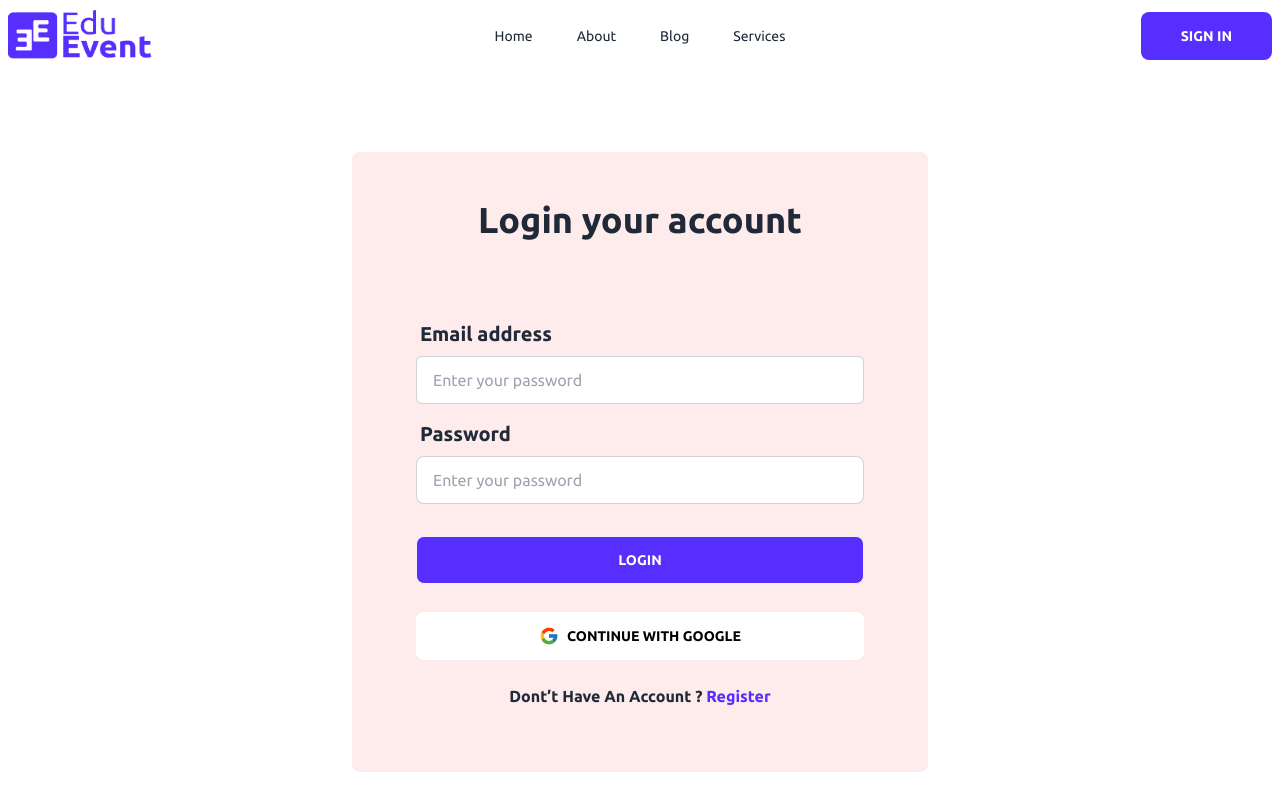
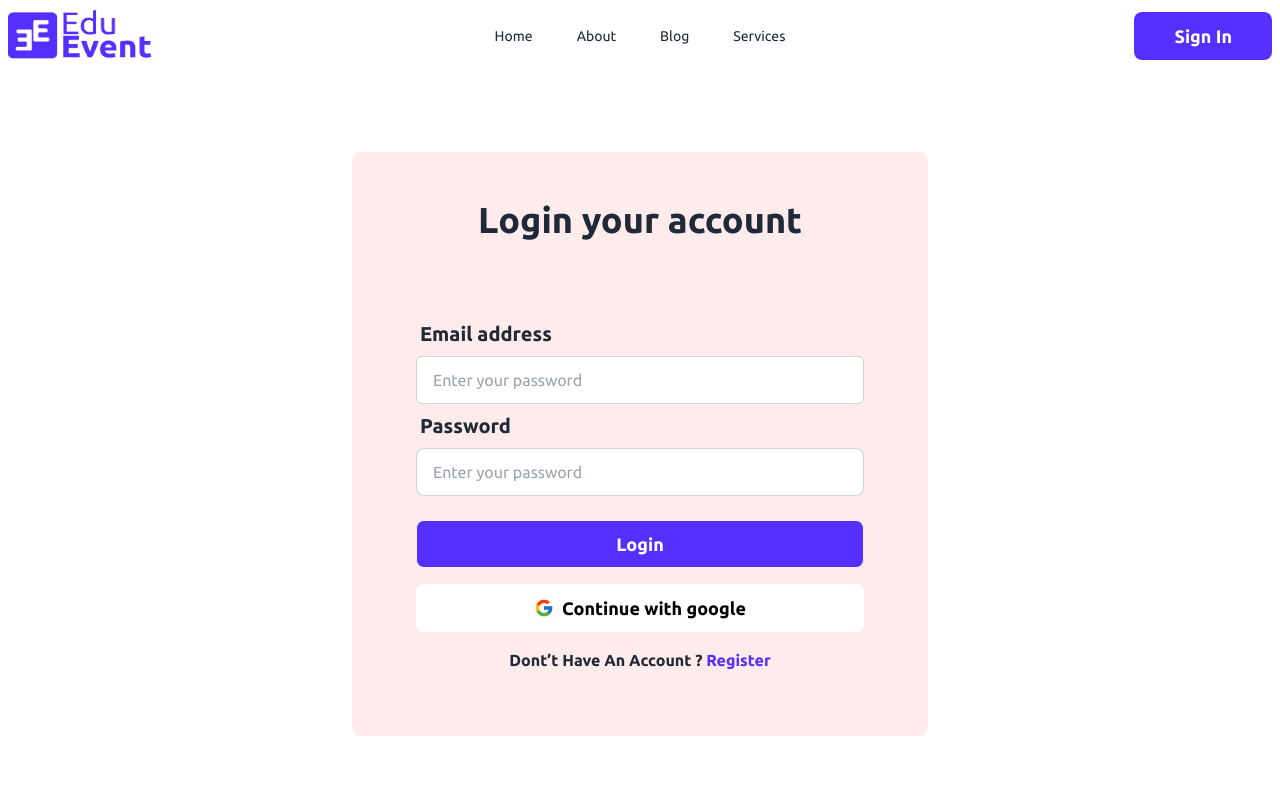
Before and after one commit to KhandakerSamin/EduEvent-event-management-web, a React (Vite) app: page /login in a window 1280 px wide. Shown: the top 810 px of the page. Built offline with nearby package versions, Linux system fonts and the light colour scheme; no server answers.

Commit message:
Private route and loading part done

```diff
--- a/src/Components/Navber/Navber.jsx
+++ b/src/Components/Navber/Navber.jsx
@@ -43,7 +43,7 @@ const Navber = () => {
                {
                 user ?  <Link to=''><a onClick={handleSignOut} className="btn  bg-[#562EFE] text-white border-none px-10 py-2 ">Sign Out</a></Link>
                 :
-                <Link to='/login'><a className="btn  bg-[#562EFE] text-white border-none px-10 py-2 ">Sign In</a></Link>
+                <Link to='/login'><a className="btn  bg-[#562EFE] text-white border-none px-10 py-2 normal-case text-lg font-bold">Sign In</a></Link>
                }
             </div>
         </div>
--- a/src/Components/ServicesSection/ServiceCard.jsx
+++ b/src/Components/ServicesSection/ServiceCard.jsx
@@ -18,7 +18,7 @@ const ServiceCard = ({categories}) => {
             </div>
             <h1 className='font-bold text-2xl mb-3 text-black '>{title} </h1>
             <p className='mb-5 '>{short_description}</p>
-            <Link to={`/details/${id}`}><button className='btn btn-primary w-full'>Take A Look</button></Link>
+            <Link to={`/details/${id}`}><button className='btn normal-case text-lg font-bold btn-primary w-full'>Take A Look</button></Link>
         </div>
     );
 };
--- a/src/Pages/Login/Login.jsx
+++ b/src/Pages/Login/Login.jsx
@@ -1,23 +1,31 @@
 import React, { useContext } from 'react';
-import { Link } from 'react-router-dom';
+import { Link, useLocation, useNavigate } from 'react-router-dom';
 import { FcGoogle } from "react-icons/fc";
 import { AuthContext } from '../../Providers/AuthProvider';
+import { GoogleAuthProvider, getAuth, signInWithPopup } from "firebase/auth";
+import app from '../../Firebase/firebase.config';
 
 const Login = () => {
 
-    const { signIn } = useContext (AuthContext);
+    const { signIn } = useContext(AuthContext);
+    const location = useLocation();
+    const navigate = useNavigate();
+
+    const auth = getAuth(app);
+
+    const provider = new GoogleAuthProvider();
 
 
-    // const handleGoogleLogin = () => {
+    const handleGoogleLogin = () => {
 
-    //     googleLogin()
-    //     .then( res => {
-    //         console.log(res);
-    //     })
-    //     .catch( err => {
-    //         console.log(err);
-    //     })
-    // }
+        signInWithPopup()
+            .then(res => {
+                console.log(res);
+            })
+            .catch(err => {
+                console.log(err);
+            })
+    }
 
 
     const handleLogin = e => {
@@ -31,8 +39,8 @@ const Login = () => {
         signIn(email, password)
             .then(res => {
                 console.log(res);
-                //
-                // navigate(location?.state ? location.state : '/')
+                // navigate after login
+                navigate(location?.state ? location.state : '/')
             })
             .catch(err => {
                 console.log(err);
@@ -44,7 +52,8 @@ const Login = () => {
         <div className="">
             <div className="card  flex-shrink-0 rounded-lg w-full max-w-xl bg-[#FEEBEB]  mx-auto  my-20">
                 <h1 className="text-center text-4xl font-semibold mt-12  mx-16 pb-10">Login your account </h1>
-                <form onSubmit={handleLogin} className="card-body mx-8">
+                <div className="card-body mx-8">
+                <form onSubmit={handleLogin} >
                     <div className="form-control">
                         <label className="label">
                             <span className="label-text text-xl font-semibold">Email address</span>
@@ -59,16 +68,19 @@ const Login = () => {
                     </div>
 
                     <div className="form-control mt-6 w-full">
-                        <button className="btn bg-[#562EFE] w-full text-white hover:text-black " type="submit">Login</button>
+                        <button className="btn bg-[#562EFE] normal-case text-lg font-bold w-full text-white hover:text-black " type="submit">Login</button>
                     </div>
-                    <button  className="btn btn-outline bg-white w-full mt-5 mb-2 border-none text-black">
+                </form>
+                    <button className="btn btn-outline normal-case text-lg font-bold bg-white w-full mt-2 mb-2 border-none text-black">
                         <FcGoogle className="text-xl"></FcGoogle>
                         Continue with google
                     </button>
                     <div>
-                        <h1 className="font-semibold text-base text-center mb-8 mt-2">Dont’t Have An Account ? <Link to='/register' className="text-[#562EFE]">Register</Link></h1>
+                        <h1 className="font-semibold text-base text-center mb-8 ">Dont’t Have An Account ? <Link to='/register' className="text-[#562EFE]">Register</Link></h1>
                     </div>
-                </form>
+                </div>
+                <div>
+                </div>
             </div>
         </div>
     );
--- a/src/Providers/AuthProvider.jsx
+++ b/src/Providers/AuthProvider.jsx
@@ -1,32 +1,31 @@
 import { createContext, useEffect, useState } from "react";
 import { createUserWithEmailAndPassword, getAuth, onAuthStateChanged, signInWithEmailAndPassword, signOut } from "firebase/auth";
 import app from "../Firebase/firebase.config";
-import { GoogleAuthProvider ,signInWithPopup } from "firebase/auth";
 
 export const AuthContext = createContext(null);
 
 const auth = getAuth(app);
-
-const provider = new GoogleAuthProvider();
 
 
 const AuthProvider = ({children}) => {
 
     const [user, setUser] = useState(null);
 
-    // const googleLogin = (provider) =>{
-    //     return signInWithPopup(auth,provider);
-    // }
+    const [loading, setLoading] = useState(true);
+
 
     const createUser = (email, password) => {
+        setLoading(true);
         return createUserWithEmailAndPassword(auth,email,password);
     }
 
     const signIn = (email, password) => {
+        setLoading(true);
         return signInWithEmailAndPassword(auth ,email, password);
     }
 
     const logOut = () => {
+        setLoading(true);
         return signOut(auth);
     }
 
@@ -34,6 +33,7 @@ const AuthProvider = ({children}) => {
         const unSubscribe =onAuthStateChanged(auth , currentUser => {
             console.log("User in the auth sate changed", currentUser);
             setUser(currentUser);
+            setLoading(false);
         });
         return () => {
             unSubscribe();
@@ -45,6 +45,7 @@ const AuthProvider = ({children}) => {
         createUser,
         signIn,
         logOut,
+        loading,
     }
     return (
         <AuthContext.Provider value={authInfo}>
--- a/src/Router/PrivateRoute.jsx
+++ b/src/Router/PrivateRoute.jsx
@@ -1,16 +1,24 @@
 import { useContext } from "react";
 import { AuthContext } from "../Providers/AuthProvider";
-import { Navigate } from "react-router-dom";
+import { Navigate, useLocation } from "react-router-dom";
 
 const PrivateRoute = ({children}) => {
 
-    const { user } = useContext(AuthContext);
+    const { user, loading } = useContext(AuthContext);
+
+    const location = useLocation();
+
+
+    if (loading) {
+        <span className="loading loading-dots loading-lg"></span>
+        return;
+    }
 
     if(user) {
         return children;
     }
 
-    return <Navigate to='/login'></Navigate>
+    return <Navigate state={location.pathname} to='/login'></Navigate>
 };
 
 export default PrivateRoute;
```
